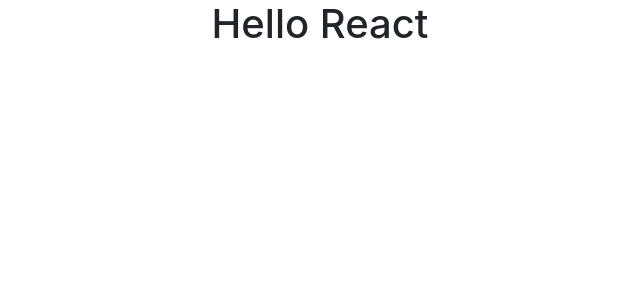
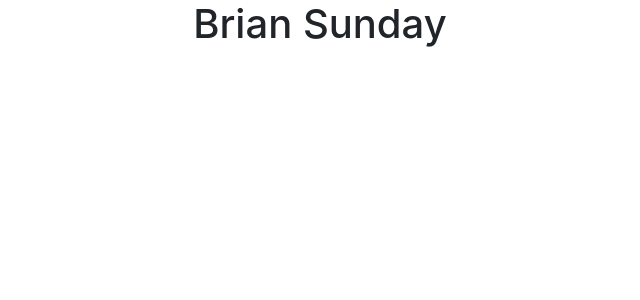
Before and after one commit to Sundaybrian/react-padawan, a React (Create React App) app: page / in a window 1280 px wide. Shown: the top 300 px of the page, without its empty margins (320-960 px from the left). Built offline with nearby package versions, Linux system fonts and the light colour scheme.

Commit message:
experimenting with jsx expressions

```diff
--- a/src/App.js
+++ b/src/App.js
@@ -1,11 +1,15 @@
-import React, { Component } from "react";
+import React, { Component, Fragment } from "react";
 import "./App.css";
 
 class App extends Component {
   render() {
+    const name = "Brian Sunday";
+    const loading = false;
+    const showName = true;
+
     return (
       <div className="App">
-        <h1>Hello React</h1>
+        {loading ? <h4>Loading....</h4> : <h1>{showName && name}</h1>}
       </div>
     );
   }
```
